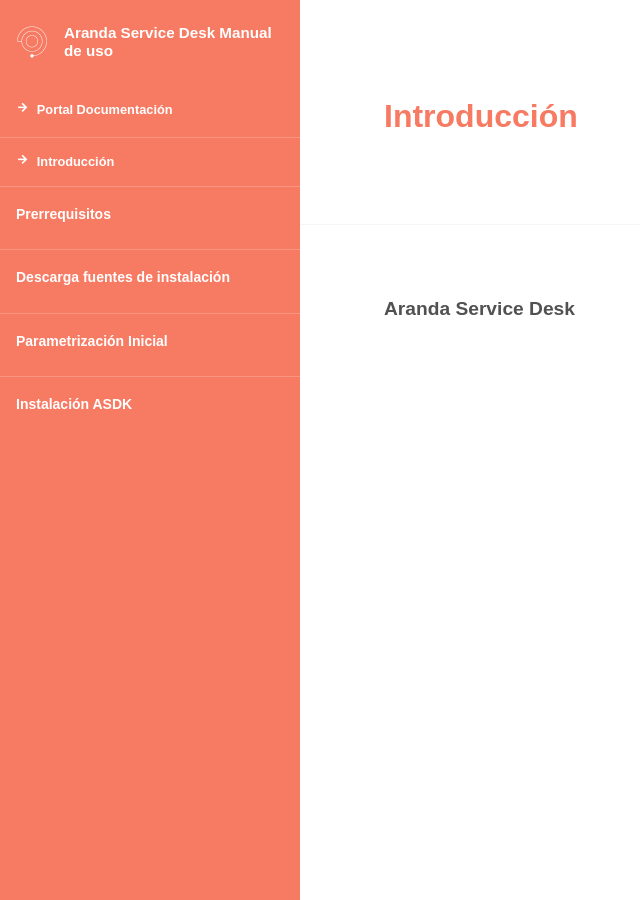
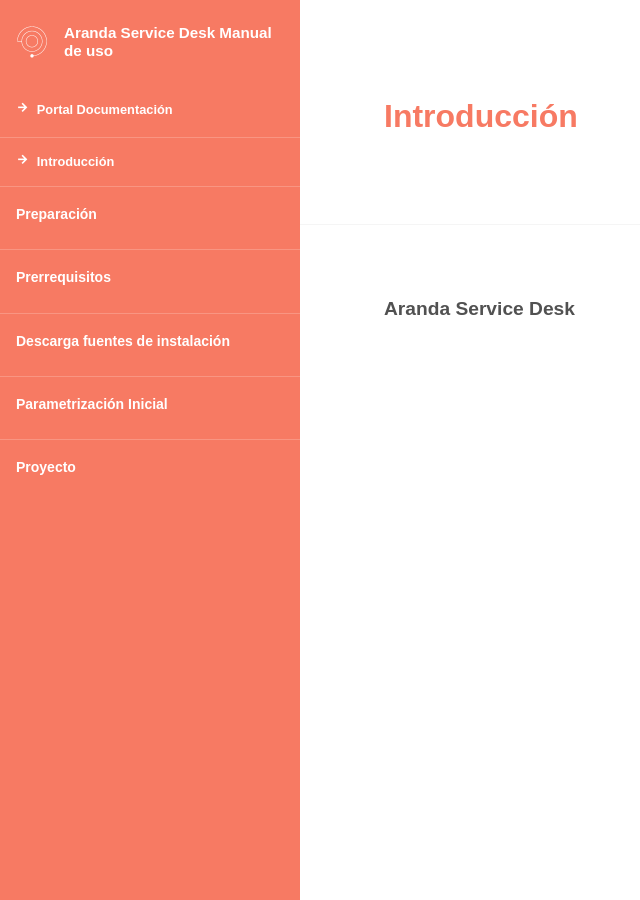
Before and after one commit to Nats85/ASDK, a Jekyll site: the page built from index.md, in a window 1280 px wide. Shown: the whole page, without its empty margins (0-640 px from the left). Built offline with Jekyll 4.4.1, drawn with Linux system fonts in a browser that asks for light colours.

Commit message:
Update sidebar.html

```diff
--- a/_includes/sidebar.html
+++ b/_includes/sidebar.html
@@ -9,6 +9,14 @@
   <ul>
     <li><a href="{{ site.baseurl }}/index.html"{% if page.url == '/' %} class="active"{% endif %}>Introducción</a></li>
   </ul>
+
+  {% assign preparacion = site.docs | where: 'type', 'preparacion' | sort: 'url' %}
+  <div class="group">
+    <div class="group_title">Preparación</div>
+    <ul>{% for doc in preparacion %}
+      <li><a href="{{ site.baseurl }}{{ doc.url }}"{% if doc.url == page.url %} class="active"{% endif %}>{{ doc.title }}</a></li>
+    {% endfor %}</ul>
+  </div>
 
   {% assign prerrequisitos = site.docs | where: 'type', 'prerrequisitos' | sort: 'url' %}
   <div class="group">
@@ -34,10 +42,10 @@
     {% endfor %}</ul>
   </div>
 
-  {% assign instalacion = site.docs | where: 'type', 'instalacion' | sort: 'url' %}
+  {% assign proyecto = site.docs | where: 'type', 'proyecto' | sort: 'url' %}
   <div class="group">
-    <div class="group_title">Instalación ASDK</div>
-    <ul>{% for doc in instalacion %}
+    <div class="group_title">Proyecto</div>
+    <ul>{% for doc in proyecto %}
       <li><a href="{{ site.baseurl }}{{ doc.url }}"{% if doc.url == page.url %} class="active"{% endif %}>{{ doc.title }}</a></li>
     {% endfor %}</ul>
   </div>
```
